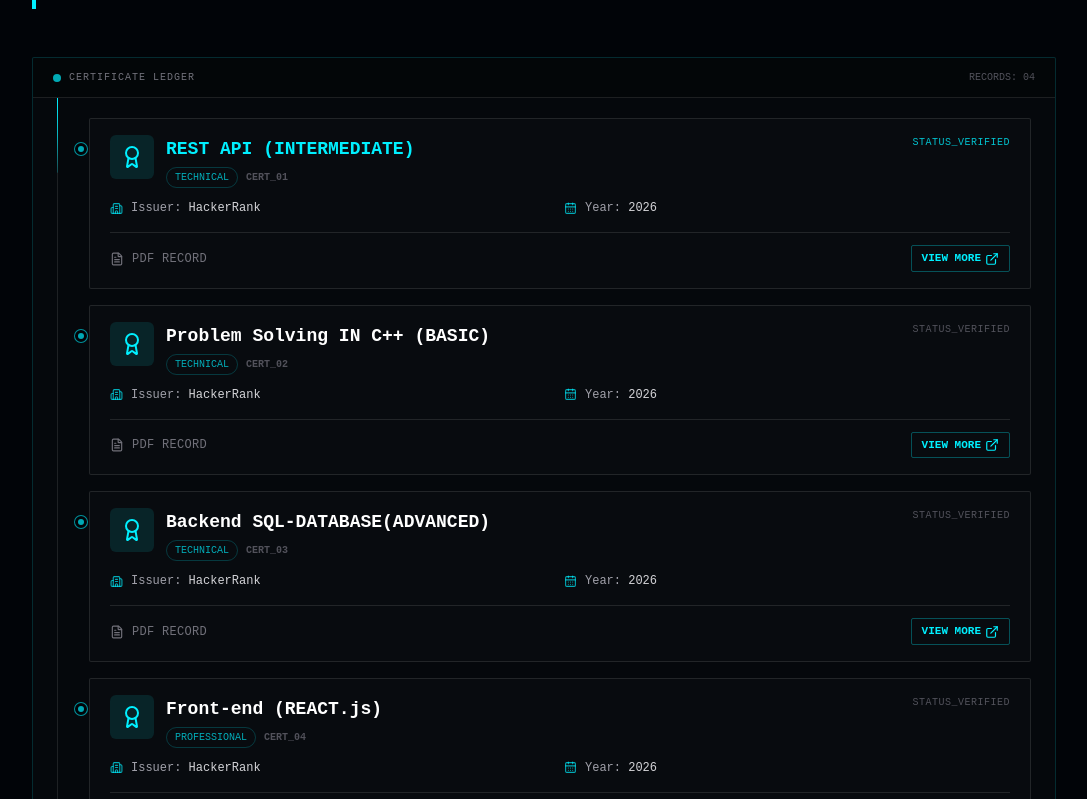
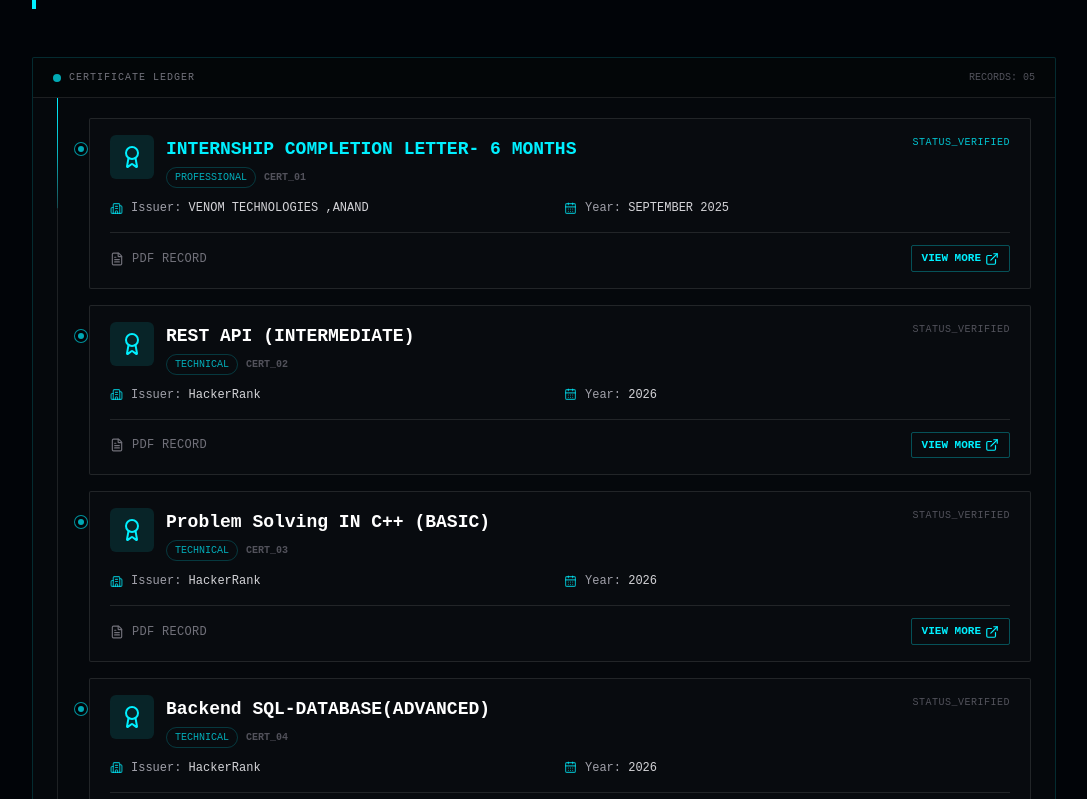
Before and after one commit to Jeel-code-31/PortFolio, a React (Vite) app: page / in a window 1280 px wide. Shown: the part 6481-7280 px from the top of the page, without its empty margins (96-1183 px from the left). Built offline with nearby package versions, Linux system fonts and the light colour scheme.

Commit message:
add one more certificate

```diff
--- a/src/components/Certifications.jsx
+++ b/src/components/Certifications.jsx
@@ -15,6 +15,14 @@ import {
 const CERTIFICATES = [
   {
     id: "CERT_01",
+    title: "INTERNSHIP COMPLETION LETTER- 6 MONTHS",
+    issuer: "VENOM TECHNOLOGIES ,ANAND",
+    date: "SEPTEMBER 2025",
+    file: "/Certifications/IC.jpg",
+    category: "Professional",
+  },
+  {
+    id: "CERT_02",
     title: "REST API (INTERMEDIATE)",
     issuer: "HackerRank",
     date: "2026",
@@ -22,7 +30,7 @@ const CERTIFICATES = [
     category: "Technical",
   },
   {
-    id: "CERT_02",
+    id: "CERT_03",
     title: "Problem Solving IN C++ (BASIC)",
     issuer: "HackerRank",
     date: "2026",
@@ -30,7 +38,7 @@ const CERTIFICATES = [
     category: "Technical",
   },
   {
-    id: "CERT_03",
+    id: "CERT_04",
     title: "Backend SQL-DATABASE(ADVANCED)",
     issuer: "HackerRank",
     date: "2026",
@@ -38,7 +46,7 @@ const CERTIFICATES = [
     category: "Technical",
   },
   {
-    id: "CERT_04",
+    id: "CERT_05",
     title: "Front-end (REACT.js)",
     issuer: "HackerRank",
     date: "2026",
```
Also changed, not shown: public/Certifications/IC.jpg (added).
